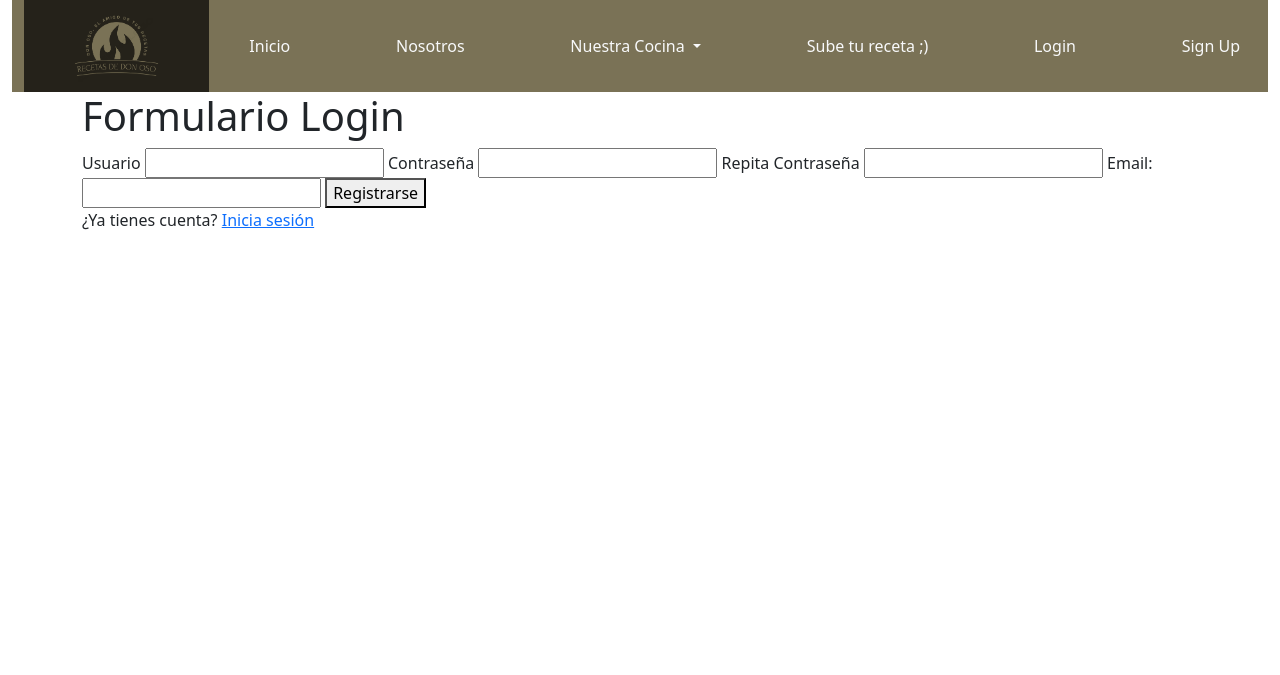
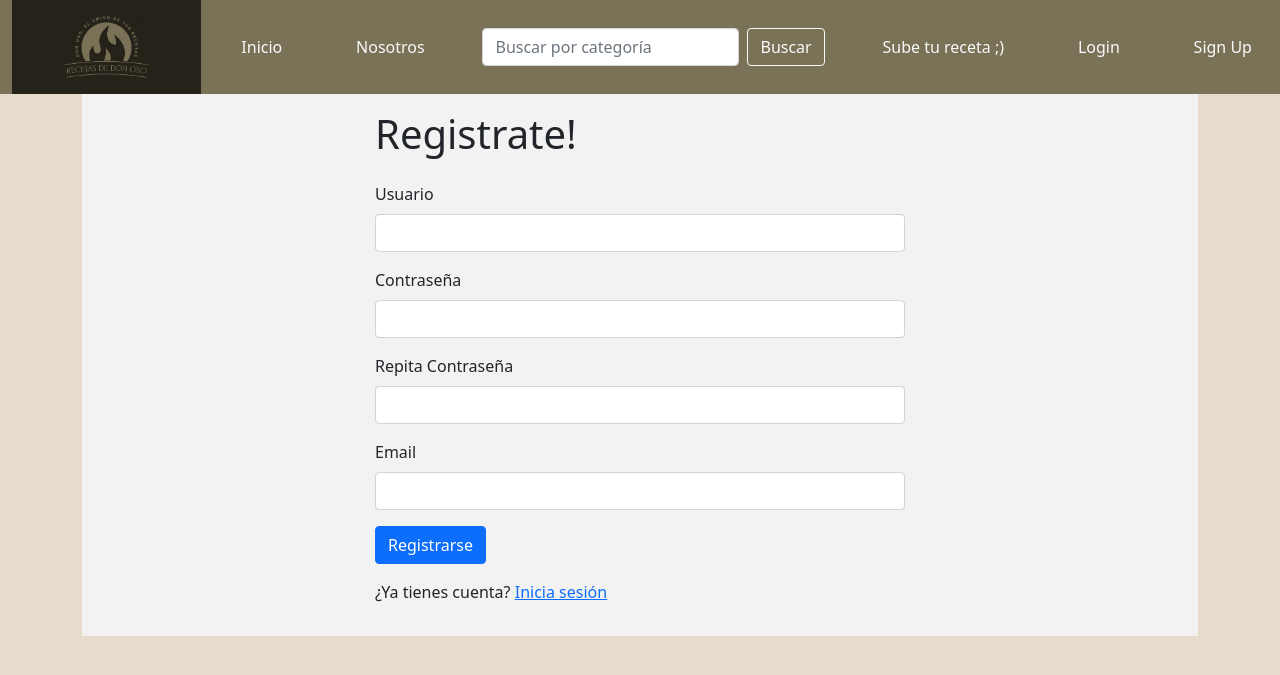
Before and after one commit to MatiasOso/DjangoProject, a Django app: page /register in a window 1280 px wide. Shown: the top 675 px of the page. Run offline with Django 4.2, Linux system fonts and the light colour scheme.

Commit message:
commit -m "Agregando archivos de la clase 10"

````diff
--- a/ClasesDjango/CRUD/urls.py
+++ b/ClasesDjango/CRUD/urls.py
@@ -27,6 +27,6 @@ urlpatterns = [
     path('login', views.login, name="login"),
     path('receta/<int:id>', views.ver_receta, name='ver_receta'),
     path('categorias', views.obtener_categorias, name='categorias'),
+    path('buscar/', views.buscar_por_categoria, name='buscar_por_categoria'),
+
 ]
-# path('home',views.home),
-# path('inicio',views.inicio, name = "inicio"),
--- a/ClasesDjango/login/static/style.css
+++ b/ClasesDjango/login/static/style.css
@@ -2,16 +2,20 @@
 header {
     background-color: #7A7256;
 }
+
 header .nav-link {
     color: white; /* Cambia el color a blanco */
     text-align: center;
 }
+/* Register.hmtl */
 
 /* Add red hitbox to everything */
 /* * {
     border: 1px solid red;
 } */
-
+.register {
+    background-color: #f2f2f2;
+}
 /* Agregar Receta */
 .tabla-receta {
     width: 100%;
@@ -52,7 +56,7 @@ header .nav-link {
 }
 
 .card-color{
-    background-color: #000;
+    background-color: #7A7256;
 }
 
 /* Login */
@@ -103,7 +107,6 @@ header .nav-link {
 }
 
 .contenedor-parrafo {
-    background-color: rgb(235, 234, 230);
     width:700px;
     height: 400px;
     margin-left: auto;
@@ -131,3 +134,7 @@ header .nav-link {
 .image-container img:hover {
     transform: scale(1.05);
 }
+
+.card-login{
+    background-color: black;
+}
--- a/ClasesDjango/login/templates/addReceta.html
+++ b/ClasesDjango/login/templates/addReceta.html
@@ -7,15 +7,15 @@
     <meta name="viewport" content="width=device-width, initial-scale=1.0">
     <title>Document</title>
 </head>
-<body>
+<body class="inicio">
     <h1> Formulario Receta</h1>
     <!-- Para la receta se necesitará: Categoria,Nombre,Ingredientes,Preparacion, Calificacion, Autor -->
     <form class="tabla-receta" method="POST">
         {% csrf_token %}
     {{form.as_p}}
     {% comment %} img {% endcomment %}
-    <input type="file" name="img" id="img">
-        <button>Save</button>
+    {% comment %} <input type="file" name="img" id="img"> {% endcomment %}
+    <button type="submit" class="btn btn-primary">Subir receta :D</button>
     </form>
 </body>
 </html>
--- a/ClasesDjango/login/templates/layouts/header.html
+++ b/ClasesDjango/login/templates/layouts/header.html
@@ -20,16 +20,13 @@
                     <ul class="nav nav-pills d-flex justify-content-between align-items-center h-100">
                         <li class="nav-item"><a href="{% url 'inicio'%}" class="nav-link text-light">Inicio</a></li>
                         <li class="nav-item"><a href="{% url 'about'%}" class="nav-link text-light">Nosotros</a></li>
-                        <li class="nav-item dropdown">
-                            <a class="nav-link dropdown-toggle text-light" href="#" id="navbarDropdown" role="button" data-bs-toggle="dropdown" aria-expanded="false">
-                                Nuestra Cocina
-                            </a>
-                            <ul class="dropdown-menu" aria-labelledby="navbarDropdown">
-                                {% for categoria in categorias %}
-                                    <li><a class="dropdown-item" href="/buscar/{{ categoria }}">{{ categoria }}ola</a></li>
-                                {% endfor %}
-                            </ul>
-                        </li>
+                        <li class="nav-item">
+                            <div class="col">
+                                <form class="d-flex" action="/buscar" method="GET">
+                                    <input class="form-control me-2" type="search" placeholder="Buscar por categoría" aria-label="Buscar" name="categoria">
+                                    <button class="btn btn-outline-light" type="submit">Buscar</button>
+                                </form>
+                            </div>
                         <li class="nav-item"><a href="{% url 'AddRecipe'%}" class="nav-link text-light">Sube tu receta ;)</a></li>
                         <li class="nav-item"><a href="{% url 'login'%}" class="nav-link text-light">Login</a></li>
                         <li class="nav-item"><a href="{% url 'register'%}" class="nav-link text-light">Sign Up</a></li>
--- a/ClasesDjango/login/templates/login.html
+++ b/ClasesDjango/login/templates/login.html
@@ -6,11 +6,13 @@
     <h1>Iniciar sesión</h1>
     {% comment %} Crear funcion en js para "/login" {% endcomment %}
     <div class="card-body">
+
         <form  action="/login" method="post">
             {% csrf_token%}
             <input  type="text" name="username" placeholder="Usuario">
             <input  class="mt-3" type="password" name="password" placeholder="Contraseña">
-            <input  class="mt-3" type="submit" value="Iniciar sesión">
+            {% comment %} <input  class="mt-3" type="submit" value="Iniciar sesión"> {% endcomment %}
+            <button type="submit" class="btn btn-primary mt-3">Iniciar sesion</button>
 
             <p>¿No tienes cuenta? <a href="{% url 'register'%}">Regístrate</a></p>
         <p>Website created by 0somens</p>
--- a/ClasesDjango/login/templates/receta.html
+++ b/ClasesDjango/login/templates/receta.html
@@ -7,10 +7,8 @@
     <meta charset="UTF-8">
     <title>{{ Receta.Nombre }}</title>
 </head>
-<body>
+<body class="inicio">
     {{cards_html|safe}}
-
-
     <h1>Agrega un comentario</h1>
     {{comentar_html|safe}}
 
--- a/ClasesDjango/login/templates/register.html
+++ b/ClasesDjango/login/templates/register.html
@@ -1,31 +1,37 @@
 {% extends 'layouts/header.html' %}
 {%block content%}
-<!DOCTYPE html>
-<html lang="en">
-<head>
-    <meta charset="UTF-8">
-    <meta name="viewport" content="width=device-width, initial-scale=1.0">
-    <title>Document</title>
-</head>
-<body class="container-fluid">
-    <h1> Formulario Login</h1>
-    <form method="POST" action="/register">
-        {% csrf_token%}
-        <!-- {{form.as_p}} -->
-        <label for="user">Usuario</label>
-        <input type="text" name="user" id="user" required>
-        <label for="password1">Contraseña</label>
-        <input type="password" name="password1" id="password1" required>
-        <label for="password2">Repita Contraseña</label>
-        <input type="password" name="password2" id="password2" required>
-        <label for="email">Email:</label>
-        <input type="email" name="email" id="email" required>
-        <button>
-            Registrarse
-        </button>
-    </form>
-    <p>¿Ya tienes cuenta? <a href="{% url 'login'%}">Inicia sesión</a></p>
+
+<body class="inicio">
+    <div class="register">
+    <div class="row card-body">
+        <div class="col-md-6 offset-md-3">
+            <h1>Registrate!</h1>
+            <form method="POST" action="/register" class="mt-4">
+                {% csrf_token %}
+                <div class="mb-3">
+                    <label for="user" class="form-label">Usuario</label>
+                    <input type="text" class="form-control" name="user" id="user" required>
+                </div>
+                <div class="mb-3">
+                    <label for="password1" class="form-label">Contraseña</label>
+                    <input type="password" class="form-control" name="password1" id="password1" required>
+                </div>
+                <div class="mb-3">
+                    <label for="password2" class="form-label">Repita Contraseña</label>
+                    <input type="password" class="form-control" name="password2" id="password2" required>
+                </div>
+                <div class="mb-3">
+                    <label for="email" class="form-label">Email</label>
+                    <input type="email" class="form-control" name="email" id="email" required>
+                </div>
+                <button type="submit" class="btn btn-primary">Registrarse</button>
+            </form>
+            <p class="mt-3">¿Ya tienes cuenta? <a href="{% url 'login'%}">Inicia sesión</a></p>
+        </div>
+    </div>
+</div>
 </body>
+
 </html>
 {%endblock%}
 ```
--- a/ClasesDjango/login/views.py
+++ b/ClasesDjango/login/views.py
@@ -87,14 +87,40 @@ def obtener_categorias(request):
             return categorias
         else:
             print("Error en la solicitud a la API", status=500)
+            return []
     except Exception as e:
         print(str(e))
         return []
-    return render(request, 'categorias.html',{'categorias': categorias})
 
 def header(request):
     categorias = obtener_categorias(request)
-    return render(request, 'header.html', {'categorias': categorias})
+    print(categorias)
+    return render(request, 'header.html', {
+        'categorias': categorias,
+    })
+
+
+def buscar_por_categoria(request):
+    categoria = request.GET.get('Categoria')  # Mantener 'Categoria' con mayúscula
+
+    if not categoria:
+        return render(request, 'plantilla_sin_categoria.html')
+
+    url_api = f'http://localhost:3000/buscar/?Categoria={categoria}'  # Actualizar la URL a 'Categoria'
+
+    try:
+        response = requests.get(url_api)
+
+        if response.status_code == 200:
+            recetas = response.json()
+            return render(request, 'Categoria.html', {'recetas': recetas, 'categoria': categoria})
+        else:
+            return render(request, 'error_solicitud_api.html')
+    except requests.RequestException as e:
+        return render(request, 'error_excepcion.html')
+
+
+
 
 
 def AddRecipe(request):
@@ -228,12 +254,18 @@ def ver_receta(request, id):
 
             cards_html = ""
             for rec in receta:  # Cambia el nombre de la variable para no reemplazar la lista `receta`
+                ingredientes = rec['Ingredientes'].split(", ")
+                ingredientes_html = "<ul>"
+                for ingrediente in ingredientes:
+                    ingredientes_html += f"<li>{ingrediente}</li>"
+                ingredientes_html += "</ul>"
                 card = f"""
                 <div class="col">
                     <div class="card shadow-sm">
                         <div class="card-body">
                             <h5 class="card-title">{rec['Nombre']}</h5>
-                            <p class="card-text">Ingredientes: {rec['Ingredientes']}</p>
+                            <p class="card-text">Ingredientes:</p>
+                            {ingredientes_html}
                             <p class="card-text">Preparacion: {rec['Preparacion']}</p>
                             <p class="card-text">Calificación: {rec['Calificacion']}</p>
                             <div class="d-flex justify-content-between align-items-center">
@@ -280,13 +312,6 @@ def ver_receta(request, id):
 def register(request): #Yo del futuro: Quizas no necesites usar UserCreationForm ya que puede que al hacer migraciones jodas los modelos y con ello las demas paginas asi que prueba con solo usar lo creado por ti (register con el forms hecho por ti)
                        # Y que tal si no uso el forms? puede que eso me de el error al registrar usuarios :////
     if request.method == 'POST':
-        # form = UserCreationForm(request.POST)
-        # if form.is_valid():
-            # Guarda los datos del formulario validado
-            # nombre = form.cleaned_data['username']
-            # password = form.cleaned_data['password1']
-            # email = form.cleaned_data['email']
-
             nombre = request.POST.get('user')
             password1 = request.POST.get('password1')
             password2 = request.POST.get('password2')
@@ -329,25 +354,21 @@ def login(request):
         user = request.POST['username']
         password = request.POST['password']
 
-        # login_user = {
-        # "Nombre": user,
-        # "Password": password,
-        # }
         url_auth = 'http://localhost:3000/usuarios'
         try:
             response = requests.get(url_auth)
 
             if response.status_code == 200:
                 data = response.json()
-                for users in data['listaclientes']:
-                    if {users['Nombre']} == user and {users['Password']} == password:  # Arreglar esta linea
+                # Iterar a través de cada usuario para verificar credenciales
+                for user_data in data.get('listaclientes', []):
+                    if user_data['Nombre'] == user and user_data['Password'] == password:
                         return redirect('inicio')
-                    else:
-                        return HttpResponse("Error al encontrar al usuario", status=500)
+                # Si el bucle termina sin retornar, significa que las credenciales no coinciden
+                return HttpResponse("Error al encontrar al usuario", status=500)
             else:
                 return HttpResponse("Error al encontrar al usuario", status=500)
         except Exception as e:
             return HttpResponse(str(e), status=500)
     else:
-        return render(request,'login.html',{
-    })
+        return render(request, 'login.html', {})
````
Also changed, not shown: ClasesDjango/login/templates/about.html (+2 -11 lines), ClasesDjango/login/templates/admin.html (added, +9 -0 lines), ClasesDjango/login/static/Nosotross.png (added).
